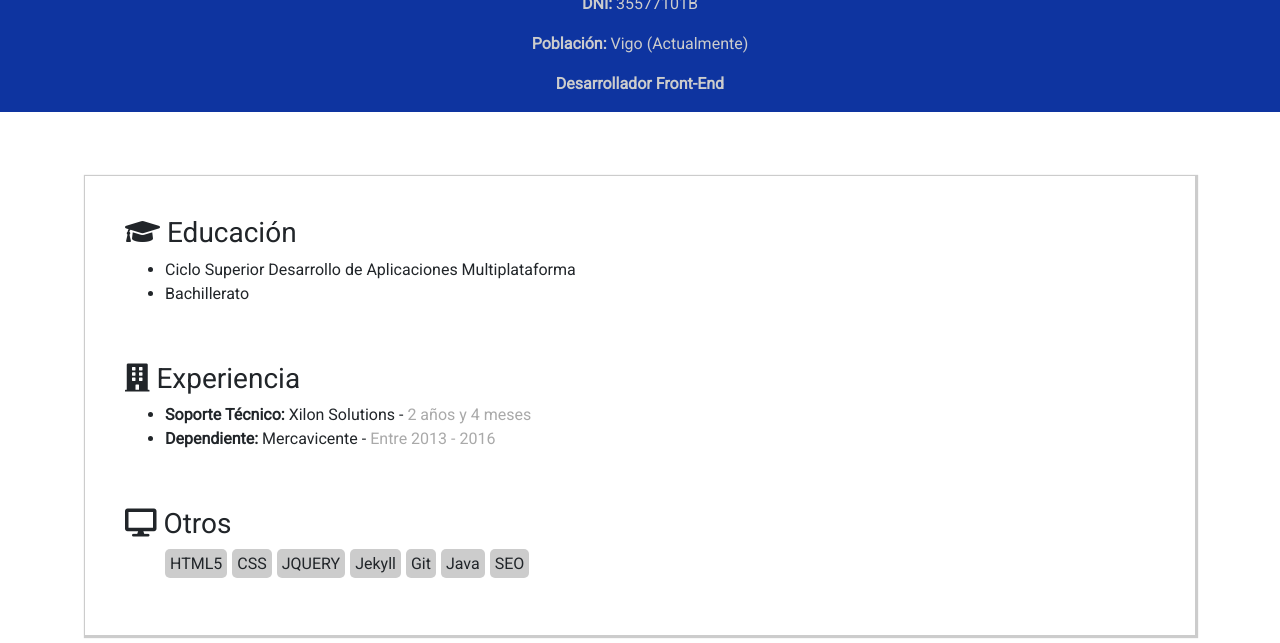
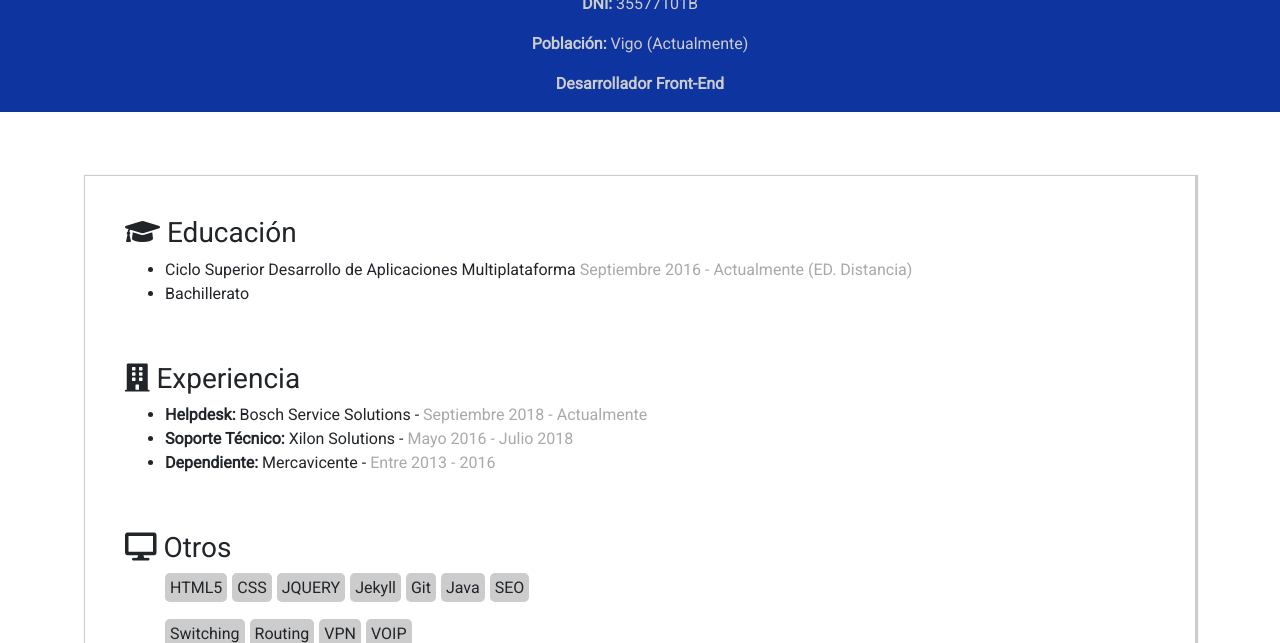
Before and after one commit to C3PVF/Portfolio, a Jekyll site: the page built from index.html, in a window 1280 px wide and 900 px high, scrolled down 320 px, cut to the strip 0-643 px from the top of the window. Built offline with Jekyll 4.4.1, drawn with Linux system fonts in a browser that asks for light colours; nearby versions of some CDN libraries.

Commit message:
update 09/03/2019

```diff
--- a/_includes/cv.html
+++ b/_includes/cv.html
@@ -3,14 +3,15 @@
         <div class="cv-bloque cv-edu">
             <h3><i class="fas fa-graduation-cap"></i> Educación</h3>
             <ul>
-                <li>Ciclo Superior Desarrollo de Aplicaciones Multiplataforma</li>
+                <li>Ciclo Superior Desarrollo de Aplicaciones Multiplataforma <span style="color:darkgrey">Septiembre 2016 - Actualmente (ED. Distancia)</span></li>
                 <li>Bachillerato</li>
             </ul>
         </div>
         <div class="cv-bloque cv-exp">
             <h3><i class="fas fa-building"></i> Experiencia</h3>
             <ul>
-                <li><strong>Soporte Técnico:</strong> Xilon Solutions - <span style="color:darkgrey">2 años y 4 meses</span></li>
+                <li><strong>Helpdesk:</strong> Bosch Service Solutions - <span style="color:darkgrey">Septiembre 2018 - Actualmente</span></li>
+                <li><strong>Soporte Técnico:</strong> Xilon Solutions - <span style="color:darkgrey">Mayo 2016 - Julio 2018</span></li>
                 <li><strong>Dependiente:</strong> Mercavicente - <span style="color:darkgrey">Entre 2013 - 2016</span></li>
             </ul>
         </div>
@@ -25,6 +26,12 @@
                 <li><span class="knowledge">Java</span></li>
                 <li><span class="knowledge">SEO</span></li>
             </ul>
+            <ul>
+                <li><span class="knowledge">Switching</span></li>
+                <li><span class="knowledge">Routing</span></li>
+                <li><span class="knowledge">VPN</span></li>
+                <li><span class="knowledge">VOIP</span></li>
+            </ul>
         </div>
     </div>
 </div>
```
